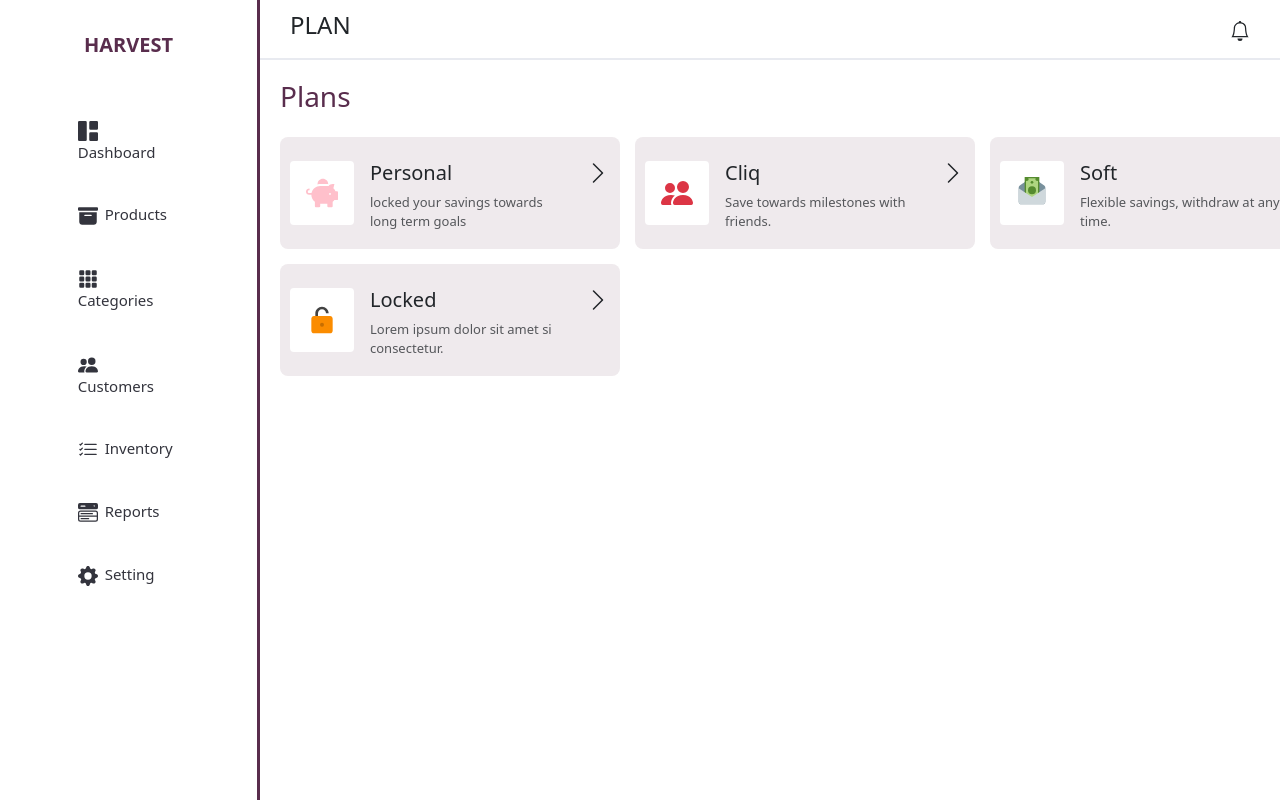
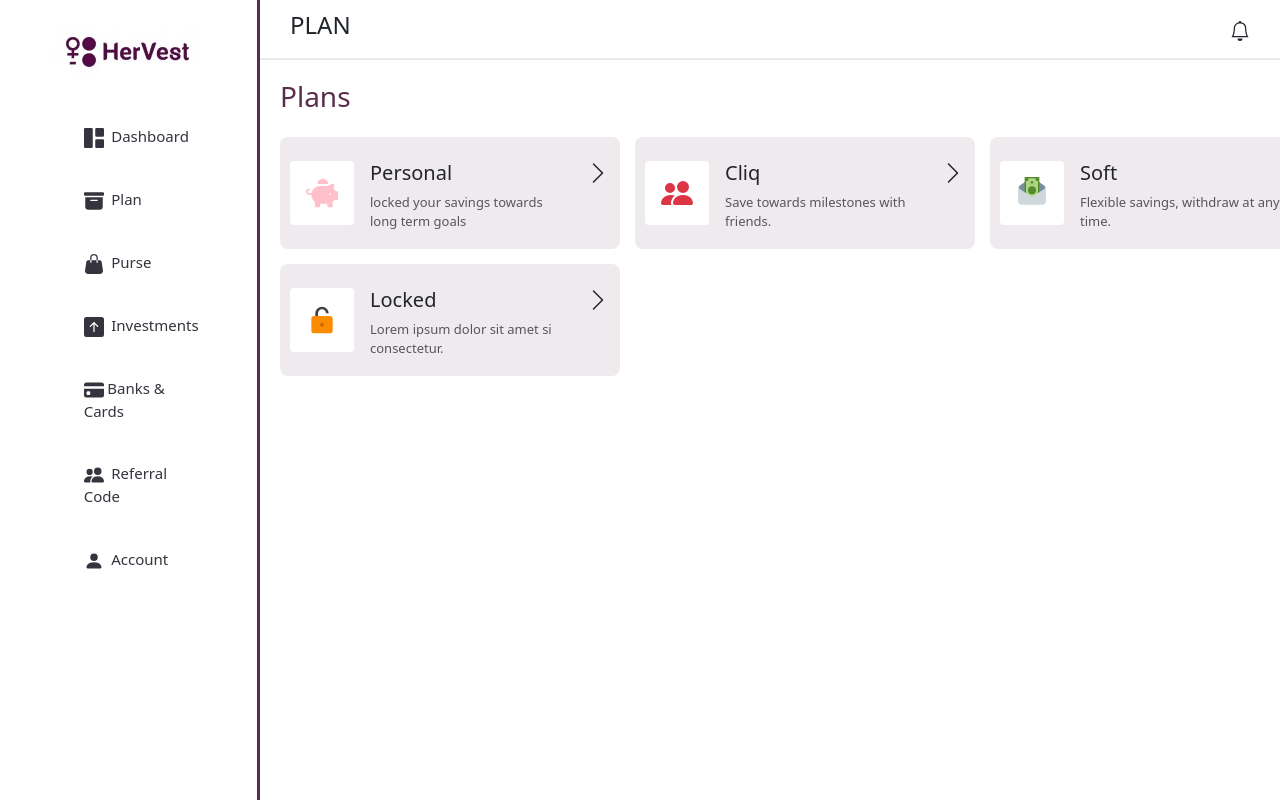
Before and after one commit to segzy2baba/LibertyDash, a React (Vite) app in the folder AdminDash/: page / in a window 1280 px wide. Built offline with nearby package versions, Linux system fonts and the light colour scheme; a web font is replaced by a local one.

Commit message:
add logo

```diff
--- a/AdminDash/index.html
+++ b/AdminDash/index.html
@@ -2,10 +2,10 @@
 <html lang="en">
   <head>
     <meta charset="UTF-8" />
-    <!-- <link rel="icon" type="image/svg+xml" href="/vite.svg" /> -->
+    <link rel="icon" type="image/svg+xml" href="/src/assets/log.jpeg" />
     <link href="https://api.fontshare.com/v2/css?f[]=satoshi@700,500,301,701,300,501,401,901,400&display=swap" rel="stylesheet">
     <meta name="viewport" content="width=device-width, initial-scale=1.0" />
-    <title>Harvet</title>
+    <title>Harvest</title>
   </head>
   <body>
     <div id="root"></div>
--- a/AdminDash/src/App.css
+++ b/AdminDash/src/App.css
@@ -12,6 +12,9 @@
   color: #5b2e4f;
 }
 
+.w100 {
+  width:100%;
+}
 
 
 .icon {
@@ -93,13 +96,13 @@
 .sidebar-brand {
   margin-top: 15px;
   font-size: 20px;
-  font-weight: 700;
-  color: #592d4d;
+  /* font-weight: 700; */
+  /* color: #592d4d; */
 
 }
 
 .sidebar-list {
-  padding: 3%;
+  /* padding: 3%; */
   list-style-type: none;
 }
 
@@ -116,7 +119,11 @@
   border-radius: 10%;
    color: #000;
   cursor: pointer;
-  width: 70%;
+  width: 95%;
+}
+.con-sidebar-list-item  a {
+  text-decoration: none;
+  color: #33343D;
 }
 
 .sidebar-list-item  a {
--- a/AdminDash/src/components/Sidebar.jsx
+++ b/AdminDash/src/components/Sidebar.jsx
@@ -1,65 +1,86 @@
 // import React from "react";
 import { Link } from "react-router-dom";
+import logoImage from "../assets/log.jpeg";
 import {
   // BsCart3,
   BsGrid1X2Fill,
   BsFillArchiveFill,
-  BsFillGrid3X3GapFill,
+  BsArrowUpSquareFill,
+  BsFillCreditCardFill,
+  BsFillPersonFill,
+  // BsFillGrid3X3GapFill,
   BsPeopleFill,
-  BsListCheck,
-  BsMenuButtonWideFill,
-  BsFillGearFill,
+  // BsListCheck,
+  // BsMenuButtonWideFill,
+  // BsFillGearFill,
+  BsHandbagFill
 } from "react-icons/bs";
+
+// import { FaBagShopping } from "react-icons/fa6";
 
 function Sidebar({ openSidebarToggle, OpenSidebar }) {
   return (
-    <aside
-      id="sidebar"
-      className={openSidebarToggle ? "sidebar-responsive" : ""}
-    >
+    <aside id="sidebar" className={openSidebarToggle ? "sidebar-responsive" : ""}>
       <div className="sidebar-title">
-        <div className="sidebar-brand">HARVEST</div>
+        <div className="sidebar-brand">
+          <img src={logoImage} alt="Logo" />
+        </div>
         <span className="icon close_icon" onClick={OpenSidebar}>
           X
         </span>
       </div>
 
       <ul className="sidebar-list">
+        <div className="con-sidebar-list-item">
+          <Link to="/">
+            <li className="sidebar-list-item ">
+              <BsGrid1X2Fill className="icon block" /> Dashboard
+            </li>
+          </Link>
+        </div>
+        <div className="con-sidebar-list-item">
+          <Link to="/plan">
             <li className="sidebar-list-item">
-         <Link to="/">
-            <BsGrid1X2Fill className="icon" /> Dashboard
+              <BsFillArchiveFill className="icon" /> Plan
+            </li>
           </Link>
+        </div>
+        <div className="con-sidebar-list-item">
+          <Link to="/purse">
+            <li className="sidebar-list-item">
+              <BsHandbagFill className="icon" /> Purse
             </li>
+          </Link>
+        </div>
+        <div className="con-sidebar-list-item">
+          <Link to="/investments">
             <li className="sidebar-list-item">
-        <Link to="/plan">
-            <BsFillArchiveFill className="icon" /> Products
+              <BsArrowUpSquareFill className="icon" /> Investments
+            </li>
           </Link>
+        </div>
+        <div className="con-sidebar-list-item">
+          <Link to="/banks-cards">
+            <li className="sidebar-list-item">
+              <BsFillCreditCardFill className="icon" />
+              Banks & Cards
             </li>
+          </Link>
+        </div>
+        <div className="con-sidebar-list-item">
+          <Link to="/referral">
             <li className="sidebar-list-item">
-          <a href="">
-            <BsFillGrid3X3GapFill className="icon" /> Categories
-          </a>
+              <BsPeopleFill className="icon" /> Referral Code
             </li>
+          </Link>
+        </div>
+        <div className="con-sidebar-list-item">
+          <Link to="/account">
             <li className="sidebar-list-item">
-          <a href="">
-            <BsPeopleFill className="icon" /> Customers
-          </a>
+              <BsFillPersonFill className="icon" /> Account
             </li>
-        <li className="sidebar-list-item">
-          <a href="">
-            <BsListCheck className="icon" /> Inventory
-          </a>
-        </li>
-        <li className="sidebar-list-item">
-          <a href="">
-            <BsMenuButtonWideFill className="icon" /> Reports
-          </a>
-        </li>
-        <li className="sidebar-list-item">
-          <a href="">
-            <BsFillGearFill className="icon" /> Setting
-          </a>
-        </li>
+          </Link>
+        </div>
       </ul>
     </aside>
   );
--- a/AdminDash/src/pages/Home.jsx
+++ b/AdminDash/src/pages/Home.jsx
@@ -1,19 +1,26 @@
 // import React from "react";
+import { useNavigate } from "react-router-dom";
 import {
   // BsFillArchiveFill
   BsPeopleFill,
   // BsFillBellFill,
   BsChevronRight,
 } from "react-icons/bs";
-import {
-  FaPiggyBank,
-} from "react-icons/fa";
+import { FaPiggyBank } from "react-icons/fa";
 
 import { FcMoneyTransfer, FcUnlock } from "react-icons/fc";
-
-
+// import { Link } from "react-router-dom";
 
 function Home() {
+
+  const navigate = useNavigate ();
+
+  const handleCardClick = () => {
+    // Programmatically navigate to the desired route
+    navigate("/plan");
+    // history.push("/plan");
+  };
+
   return (
     <main className="main-container">
       <div className="main-title">
@@ -21,7 +28,8 @@
       </div>
 
       <div className="main-cards">
-        <div className="card-content py-4">
+        <div className="card-content py-4" onClick={handleCardClick}>
+          {/* <Link to="/plan"> */}
           <div className="bg-white card_icon">
             <FaPiggyBank className="fs-2 pink-icon" />
           </div>
@@ -32,6 +40,7 @@
             </p>
           </div>
           <BsChevronRight className="fs-4" />
+          {/* </Link> */}
         </div>
 
         <div className="card-content py-4">
@@ -41,7 +50,7 @@
           <div className="card-inner mx-3">
             <h5 className="text-dark font-weight-medium ">Cliq</h5>
             <p className="  text-muted">
-            Save towards milestones with friends.
+              Save towards milestones with friends.
             </p>
           </div>
           <BsChevronRight className="fs-4" />
@@ -54,7 +63,7 @@
           <div className="card-inner mx-3">
             <h5 className="text-dark font-weight-medium ">Soft</h5>
             <p className="  text-muted">
-            Flexible savings, withdraw at any time.
+              Flexible savings, withdraw at any time.
             </p>
           </div>
           <BsChevronRight className="fs-4" />
@@ -67,13 +76,11 @@
           <div className="card-inner mx-3">
             <h5 className="text-dark font-weight-medium ">Locked</h5>
             <p className="  text-muted">
-            Lorem ipsum dolor sit amet si consectetur.
+              Lorem ipsum dolor sit amet si consectetur.
             </p>
           </div>
           <BsChevronRight className="fs-4" />
         </div>
-
-
       </div>
     </main>
   );
```
Also changed, not shown: AdminDash/src/assets/log.jpeg (added). Lines whose indentation alone changed are shown as unchanged.
